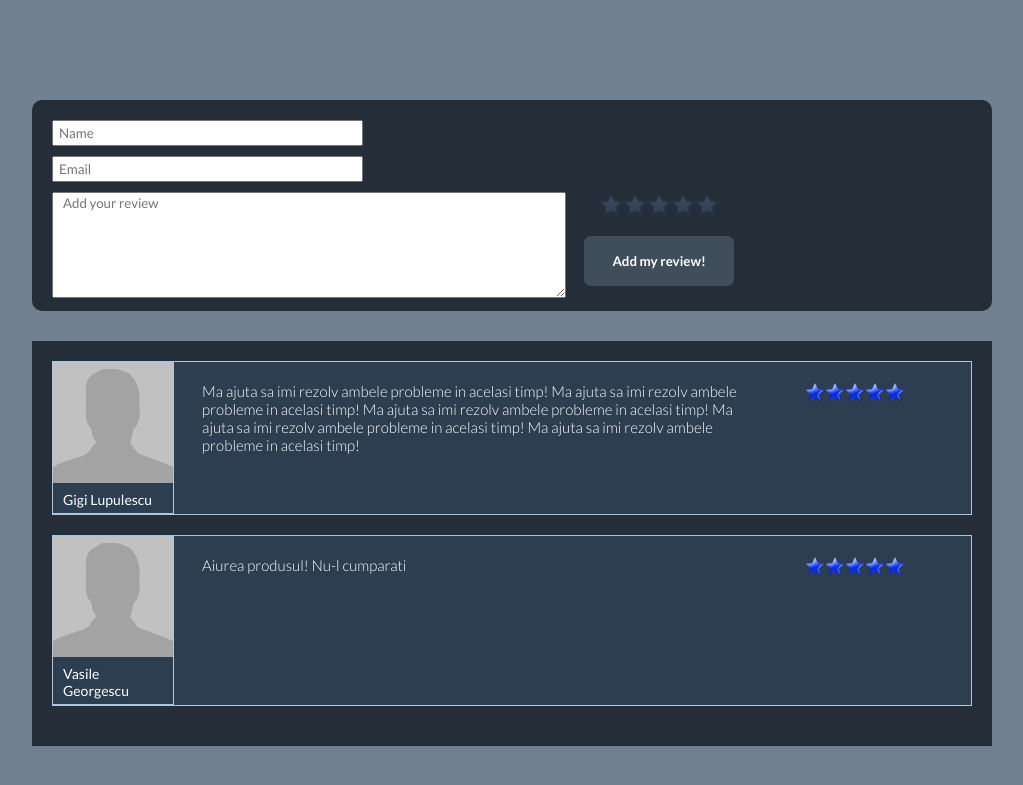
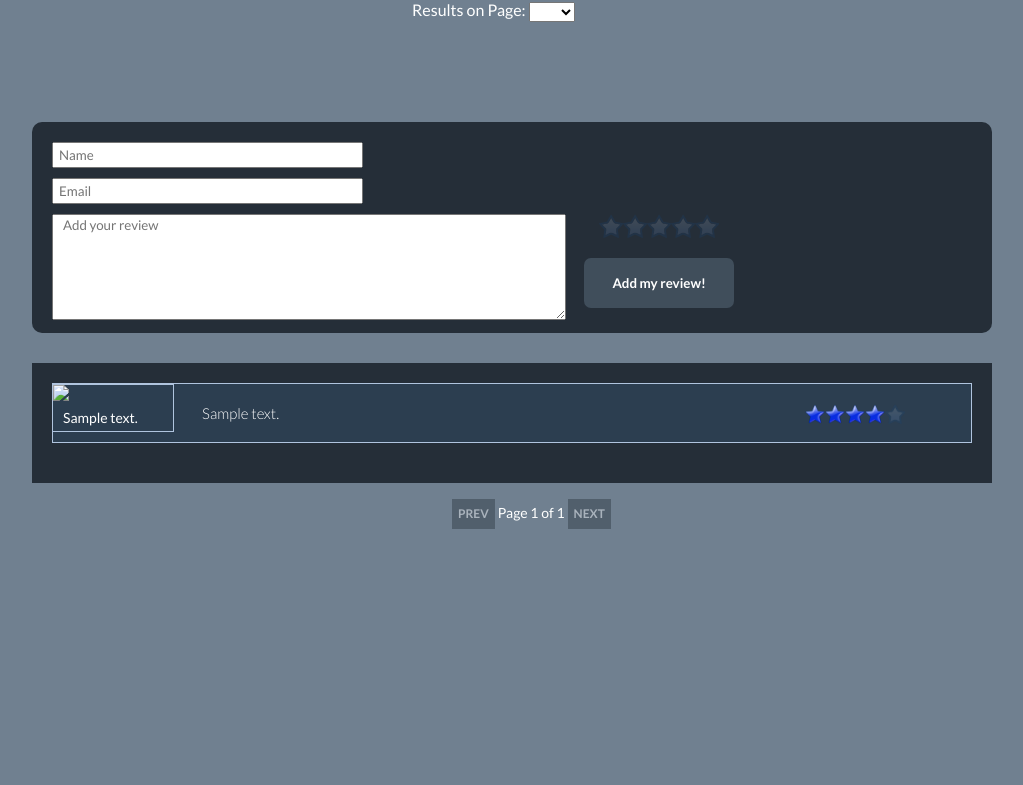
Before and after one commit to andrei-ciocan/Product-reviews, a PHP site: page / in a window 1280 px wide. Shown: the top 785 px of the page, without its empty margins (128-1151 px from the left). Run offline with PHP 8.4, Linux system fonts and the light colour scheme; tables that the repository leaves empty or names only in its code hold one stand-in row (values such as "Sample post"); some libraries are stand-ins or nearby versions.

Commit message:
Added functionality. Working database queries and email validation.

```diff
--- a/Scripts/app.js
+++ b/Scripts/app.js
@@ -1,35 +1,77 @@
 (function(){
-var app=angular.module("App",[]);
+	var app=angular.module("App",[]);
 
-app.controller("ReviewController", function(){
-this.reviews= reviewsTemplates;
+
+//start position filter
+app.filter('startFrom', function() {
+	return function(input, start) {
+		if (!input || !input.length) { return; }
+        start = +start; //parse to int
+        return input.slice(start);
+    }
 });
 
-app.controller("ReviewCreator", function(){
-this.review={};
-	this.addReview = function(something){
-		something.push(this.review);
-		this.review={};
-	}
+
+app.controller("ReviewController",function($scope,$http){
+
+	$http.get("getdata.php")
+	.success(function (response) {
+		$scope.reviews = response.reviews;
+		$scope.currentPage=1;
+		$scope.entryLimit = 20;
+		$scope.totalItems=$scope.reviews.length;
+    });//get request to display reviews and setting pagination defaults
+
+
+	$scope.setPage = function(pageNo) {
+		$scope.currentPage = pageNo;
+	};
+
+	$scope.numberOfPages = function()
+	{
+		return Math.ceil($scope.totalItems / $scope.entryLimit);
+	};
+
 });
-
-var reviewsTemplates=[
-{
-reviewerName:"Gigi Lupulescu",
-reviewerEmail:"gigi.lupulescu@mail.com",
-reviewerPhoto:"photoplaceholder.png",
-reviewContent:"Ma ajuta sa imi rezolv ambele probleme in acelasi timp! Ma ajuta sa imi rezolv ambele probleme in acelasi timp! Ma ajuta sa imi rezolv ambele probleme in acelasi timp! Ma ajuta sa imi rezolv ambele probleme in acelasi timp! Ma ajuta sa imi rezolv ambele probleme in acelasi timp!",
-rating:"3",
-},
-{
-reviewerName:"Vasile Georgescu",
-reviewerEmail:"vasile.georgescu@mail.com",
-reviewerPhoto:"photoplaceholder.png",
-reviewContent:"Aiurea produsul! Nu-l cumparati",
-rating:"2",
-}
-]
 
 
 
+app.controller("ReviewCreator", function($scope,$http){
+	this.review={};
+	this.review.reviewerPhoto="http://sandbox.rioranchoyellowjackets.com/wp-content/uploads/2013/11/placeholder1.gif";
+	this.error="";
+	$scope.review_submit = function(review,something) {
+		this.review = angular.copy(review);
+
+		var request=$http({
+			method: "post",
+			url:window.location.href + "db.php",
+			data:{
+				'reviewer_name'     : this.review.reviewerName,
+				'reviewer_email'     : this.review.reviewerEmail,
+				'review_content' :  this.review.reviewContent,
+				'rating' :  this.review.rating
+			},
+			headers: { 'Content-Type': 'application/x-www-form-urlencoded' }
+		});
+
+		request.success(function(data, status, headers, config){
+
+			if (data.msg != '')
+				{	alert(data.msg);
+					var revcopy =angular.copy(review);
+					something.push(revcopy);
+					revcopy={};
+				}
+				else
+					{	alert(data.error);
+
+					}
+				});
+
+
+	}
+
+});
+
 })();
--- a/Styles/style.css
+++ b/Styles/style.css
@@ -23,12 +23,40 @@ padding-left: 20px;
 }
 
 
+.review-form  .ng-dirty.ng-invalid {
+  border: 1px solid red;
+}
+.review-form  .ng-dirty.ng-valid {
+  border: 2px solid #7cfd3b;
+}
+
+
 .review-form input[type="text"]{
 margin-bottom: 10px;
 width:300px;
 height:20px;
 padding-left: 5px;
 }
+
+
+.review-form input[type="email"]{
+display: inline-block;
+margin-bottom: 10px;
+width:300px;
+height:20px;
+padding-left: 5px;
+}
+.review-form .errormsg{
+
+font-size:14px;
+color:red;
+margin-top: 0;
+padding-top: 3px;
+margin-left: 10px;
+vertical-align: top;
+display: inline-block;
+}
+
 
 .review-form_container{
 display:inline-block;
@@ -104,6 +132,8 @@ display:inline-block;
 }
 
 .reviews{
+max-height:348px;
+overflow-y: scroll;
 color:white;
 background-color: #252e38;
 margin-top: 30px;
@@ -162,3 +192,49 @@ border-width:1px;
 	width:20px;
 	height: 20px;
 }
+
+
+.pagesize{
+	margin:0 auto;
+	width:200px;
+	color: white;
+	font-family: lato;
+	margin-bottom: 0px;
+	padding-bottom: 0px;
+}
+
+.pagination{
+	margin: 0 auto;
+	width: 200px;
+}
+
+.pagination li{
+
+	list-style: none;
+	display: inline-block;
+}
+.pagination button{
+	background-color: #252e38;
+	font-weight: 700;
+	color:white;
+	font-size:12px;
+	height:30px;
+	border:none;
+	border-bottom: 25px;
+}
+
+.pagination button:disabled{
+	opacity:0.4;
+}
+.pagination button:disabled:hover{
+	opacity:0.4;
+}
+
+.pagination button:hover{
+	opacity:0.8;
+}
+
+.pagination span{
+	color:white;
+	font-size:14px;
+}
--- /dev/null
+++ b/config.php
@@ -0,0 +1,8 @@
+<?php
+$conn = new mysqli("localhost", "root", "", "product_reviews");
+if($conn->connect_errno > 0){
+    die('Unable to connect to database [' . $db->connect_error . ']');
+}
+
+
+?>
--- /dev/null
+++ b/getdata.php
@@ -0,0 +1,27 @@
+<?php
+header("Access-Control-Allow-Origin: *");
+header("Content-Type: application/json; charset=UTF-8");
+
+include('config.php');
+
+$result = $conn->query("SELECT reviewer_name, reviewer_email, review_content, rating FROM reviews");
+
+$outp = "";
+while($rs = $result->fetch_array(MYSQLI_ASSOC)) {
+    if ($outp != "") {$outp .= ",";}
+      $email=$rs["reviewer_email"];
+	  $default = "http://sandbox.rioranchoyellowjackets.com/wp-content/uploads/2013/11/placeholder1.gif";
+      $size = 120;
+      $reviewerPhoto= "http://www.gravatar.com/avatar/" . md5( strtolower( trim( $email ) ) ) . "?d=" . urlencode( $default ) . "&s=" . $size;
+
+    $outp .= '{"reviewerName":"'  . $rs["reviewer_name"] . '",';
+    $outp .= '"reviewerEmail":"'   . $rs["reviewer_email"]        . '",';
+    $outp .= '"reviewContent":"'. $rs["review_content"]     . '",';
+    $outp .= '"reviewerPhoto":"'. $reviewerPhoto  . '",';
+    $outp .= '"rating":"'. $rs["rating"]     . '"}';
+}
+$outp ='{"reviews":['.$outp.']}';
+$conn->close();
+
+echo($outp);
+?>
--- a/index.php
+++ b/index.php
@@ -5,49 +5,91 @@
 	<link rel="stylesheet" type="text/css" href="Styles/style.css" >
 	<link href='http://fonts.googleapis.com/css?family=Lato:300,400,700,900' rel='stylesheet' type='text/css'>
 </head>
-<body ng-controller="ReviewController as revCtrl">
+<body ng-controller="ReviewController">
 	<div class="page-width">
-		<form name="reviewForm" class="review-form" ng-controller="ReviewCreator as revCreate" ng-submit="reviewForm.$valid && revCreate.addReview()" novalidate>
-			<input type="text" name="Name" ng-model="revCreate.review.reviewerName" placeholder="Name"></br>
-			<input type="text" name="Email" ng-model="revCreate.review.reviewerEmail" placeholder="Email"></br>
-			<textarea name="review" ng-model="revCreate.review.reviewContent" placeholder="Add your review"></textarea>
+		<div class="pagesize" >Results on Page:
+			<select ng-model="entryLimit" ng-change="currentPage = 1" class="form-control">
+				<option>5</option>
+				<option>10</option>
+				<option>20</option>
+				<option>50</option>
+				<option>100</option>
+			</select>
+		</div>
+		<form name="reviewForm" class="review-form" ng-controller="ReviewCreator as revCreate" ng-submit="reviewForm.$valid && review_submit(revCreate.review,reviews)" novalidate>
+			<input type="text" name="Name" ng-model="revCreate.review.reviewerName" placeholder="Name" required></br>
+			<input type="email" name="Email" ng-model="revCreate.review.reviewerEmail" placeholder="Email" required>
+			<p class="errormsg" ng-repeat="error in errors">{{ revCreate.error}}></p>
+			</br>
+			<textarea name="review" ng-model="revCreate.review.reviewContent" placeholder="Add your review" required></textarea>
 			<div class="review-form_container">
 				<span class="starRating">
-					<input id="rating5" ng-model="revCreate.review.rating" type="radio" name="rating" value="5">
+					<input id="rating5" ng-model="revCreate.review.rating" ng-required="!revCreate.review.rating" type="radio" name="rating" value="5">
 					<label for="rating5">5</label>
-					<input id="rating4" type="radio" name="rating" value="4">
+					<input id="rating4" ng-model="revCreate.review.rating" ng-required="!revCreate.review.rating" type="radio" name="rating" value="4">
 					<label for="rating4">4</label>
-					<input id="rating3" type="radio" name="rating" value="3">
+					<input id="rating3" ng-model="revCreate.review.rating" ng-required="!revCreate.review.rating" type="radio" name="rating" value="3">
 					<label for="rating3">3</label>
-					<input id="rating2" type="radio" name="rating" value="2">
+					<input id="rating2"  ng-model="revCreate.review.rating" ng-required="!revCreate.review.rating" type="radio" name="rating" value="2">
 					<label for="rating2">2</label>
-					<input id="rating1" type="radio" name="rating" value="1">
+					<input id="rating1"  ng-model="revCreate.review.rating" ng-required="!revCreate.review.rating" type="radio" name="rating" value="1">
 					<label for="rating1">1</label>
 				</span>
-				<input type="submit" name="Submit" value="Add my review!">
+				<input type="submit" name="Submit"  value="Add my review!">
 			</div>
 		</form>
 
 		<div class="reviews">
 
-			<div ng-repeat="review in revCtrl.reviews " class="review">
+			<div ng-repeat="review in reviews | startFrom:(currentPage-1)*entryLimit | limitTo:entryLimit  track by $index " class="review">
 				<div class="review_user">
 					<img ng-src="{{review.reviewerPhoto}}">
 					<div class="review_username">{{review.reviewerName}}</div>
 				</div>
 
 				<div class="review_user-comment">
-				{{review.reviewContent}}
+					{{review.reviewContent}}
 				</div>
-				<div class="review_user-rating"><img src="star_on.png"><img src="star_on.png"><img src="star_on.png"><img src="star_on.png"><img src="star_on.png">
 
+				<div class="review_user-rating" ng-show="review.rating==='5'">
+					<img src="star_on.png"><img src="star_on.png"><img src="star_on.png"><img src="star_on.png"><img src="star_on.png">
+				</div>
+				<div class="review_user-rating" ng-show="review.rating==='4'">
+					<img src="star_on.png"><img src="star_on.png"><img src="star_on.png"><img src="star_on.png"><img src="star_off.png">
+				</div>
+				<div  class="review_user-rating" ng-show="review.rating==='3'">
+					<img src="star_on.png"><img src="star_on.png"><img src="star_on.png"><img src="star_off.png"><img src="star_off.png">
+				</div>
+				<div  class="review_user-rating" ng-show="review.rating==='2'">
+					<img src="star_on.png"><img src="star_on.png"><img src="star_off.png"><img src="star_off.png"><img src="star_off.png">
+				</div>
+				<div  class="review_user-rating" ng-show="review.rating==='1'">
+					<img src="star_on.png"><img src="star_off.png"><img src="star_off.png"><img src="star_off.png"><img src="star_off.png">
 				</div>
 			</div>
+		</div>
 
-			<div class="pages"></div>
+		<div class="pagination" ng-show="reviews.length">
+			<ul>
+				<li>
+					<button type="button" ng-disabled="currentPage == 1"
+					ng-click="currentPage=currentPage-1">PREV</button>
+				</li>
+				<li>
+					<span>Page {{currentPage }} of {{ numberOfPages() }}</span>
+				</li>
+				<li>
+					<button type="button"
+					ng-disabled="currentPage >=  numberOfPages() "
+					ng-click="currentPage = currentPage+1">NEXT </button>
+				</li>
+			</ul>
+		</div>
+
+
 	</div>
-</form>
-<script type="text/javascript" src="Scripts/angular.min.js"></script>
-<script type="text/javascript" src="Scripts/app.js"></script>
+	<script type="text/javascript" src="Scripts/angular.min.js"></script>
+	<script type="text/javascript" src="Scripts/app.js"></script>
+
 </body>
 </html>
```
Also changed, not shown: db.php (added, +40 -0 lines).
